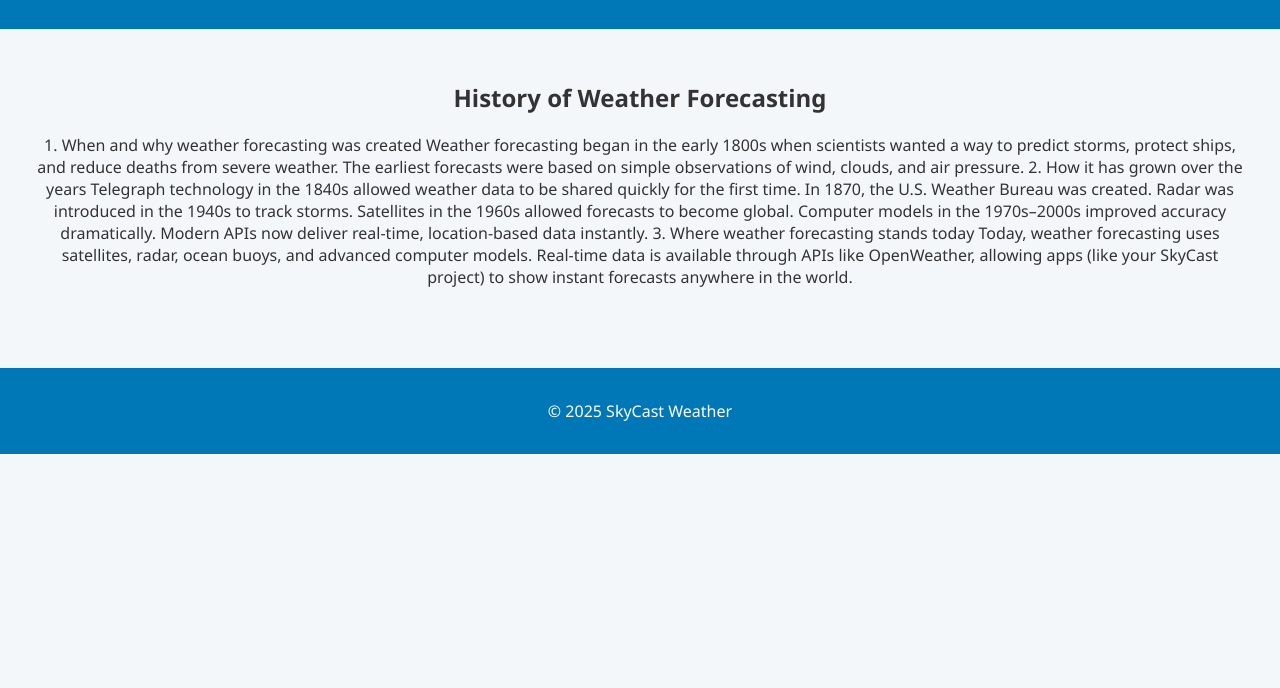
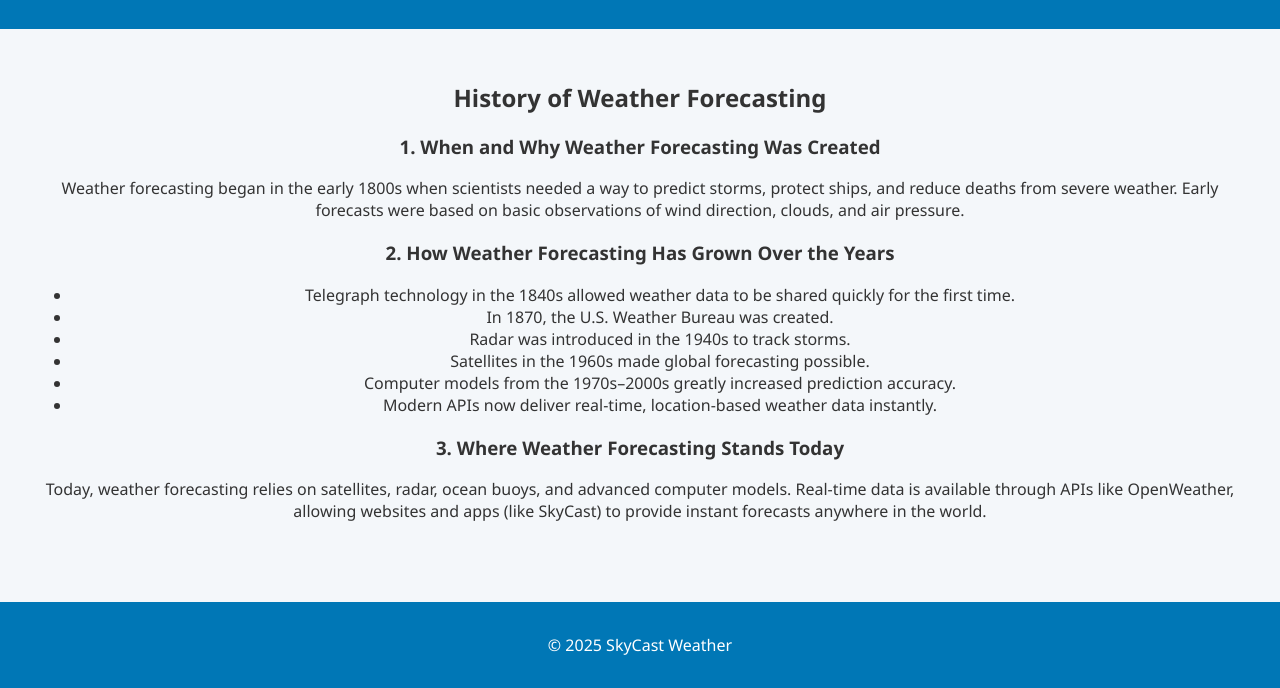
Before and after one commit to gabimont-dotcom/skycast-weather, a plain HTML site: page history.html in a window 1280 px wide. Shown: the part 127-815 px from the top of the page. Drawn offline with Linux system fonts and the light colour scheme.

Commit message:
Update history.html

```diff
--- a/history.html
+++ b/history.html
@@ -22,28 +22,30 @@
 
   <main>
     <h2>History of Weather Forecasting</h2>
-    <p>1. When and why weather forecasting was created
 
-Weather forecasting began in the early 1800s when scientists wanted a way to predict storms, protect ships, and reduce deaths from severe weather. The earliest forecasts were based on simple observations of wind, clouds, and air pressure.
+    <h3>1. When and Why Weather Forecasting Was Created</h3>
+    <p>
+      Weather forecasting began in the early 1800s when scientists needed a way to predict storms,
+      protect ships, and reduce deaths from severe weather. Early forecasts were based on basic
+      observations of wind direction, clouds, and air pressure.
+    </p>
 
-2. How it has grown over the years
+    <h3>2. How Weather Forecasting Has Grown Over the Years</h3>
+    <ul>
+      <li>Telegraph technology in the 1840s allowed weather data to be shared quickly for the first time.</li>
+      <li>In 1870, the U.S. Weather Bureau was created.</li>
+      <li>Radar was introduced in the 1940s to track storms.</li>
+      <li>Satellites in the 1960s made global forecasting possible.</li>
+      <li>Computer models from the 1970s–2000s greatly increased prediction accuracy.</li>
+      <li>Modern APIs now deliver real-time, location-based weather data instantly.</li>
+    </ul>
 
-Telegraph technology in the 1840s allowed weather data to be shared quickly for the first time.
-
-In 1870, the U.S. Weather Bureau was created.
-
-Radar was introduced in the 1940s to track storms.
-
-Satellites in the 1960s allowed forecasts to become global.
-
-Computer models in the 1970s–2000s improved accuracy dramatically.
-
-Modern APIs now deliver real-time, location-based data instantly.
-
-3. Where weather forecasting stands today
-
-Today, weather forecasting uses satellites, radar, ocean buoys, and advanced computer models. Real-time data is available through APIs like OpenWeather, allowing apps (like your SkyCast project) to show instant forecasts anywhere in the world.
-</p>
+    <h3>3. Where Weather Forecasting Stands Today</h3>
+    <p>
+      Today, weather forecasting relies on satellites, radar, ocean buoys, and advanced computer models.
+      Real-time data is available through APIs like OpenWeather, allowing websites and apps (like SkyCast)
+      to provide instant forecasts anywhere in the world.
+    </p>
   </main>
 
   <footer>
```
